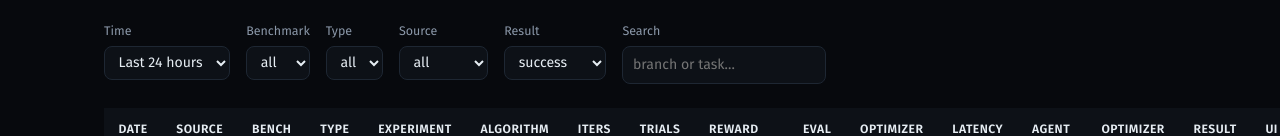
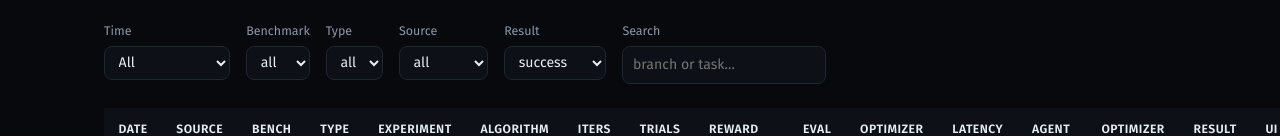
Before and after one commit to skillberry-runs/dashboard, a plain HTML site: page site/index.html in a window 1280 px wide. Shown: the part 484-620 px from the top of the page. Drawn offline with Linux system fonts and the light colour scheme; no server answers.

Commit message:
site: default the Time filter to All
Most rows here are historical; Last 24 hours showed an empty table until new runs arrive.

Co-Authored-By: Claude Opus 5.5 <noreply@anthropic.com>

```diff
--- a/site/index.html
+++ b/site/index.html
@@ -87,9 +87,9 @@
       <select id="f-time">
         <option value="3600">Last 1 hour</option>
         <option value="21600">Last 6 hours</option>
-        <option value="86400" selected>Last 24 hours</option>
+        <option value="86400">Last 24 hours</option>
         <option value="604800">Last week</option>
-        <option value="all">All</option>
+        <option value="all" selected>All</option>
         <option value="custom">Custom…</option>
       </select>
     </label>
```
